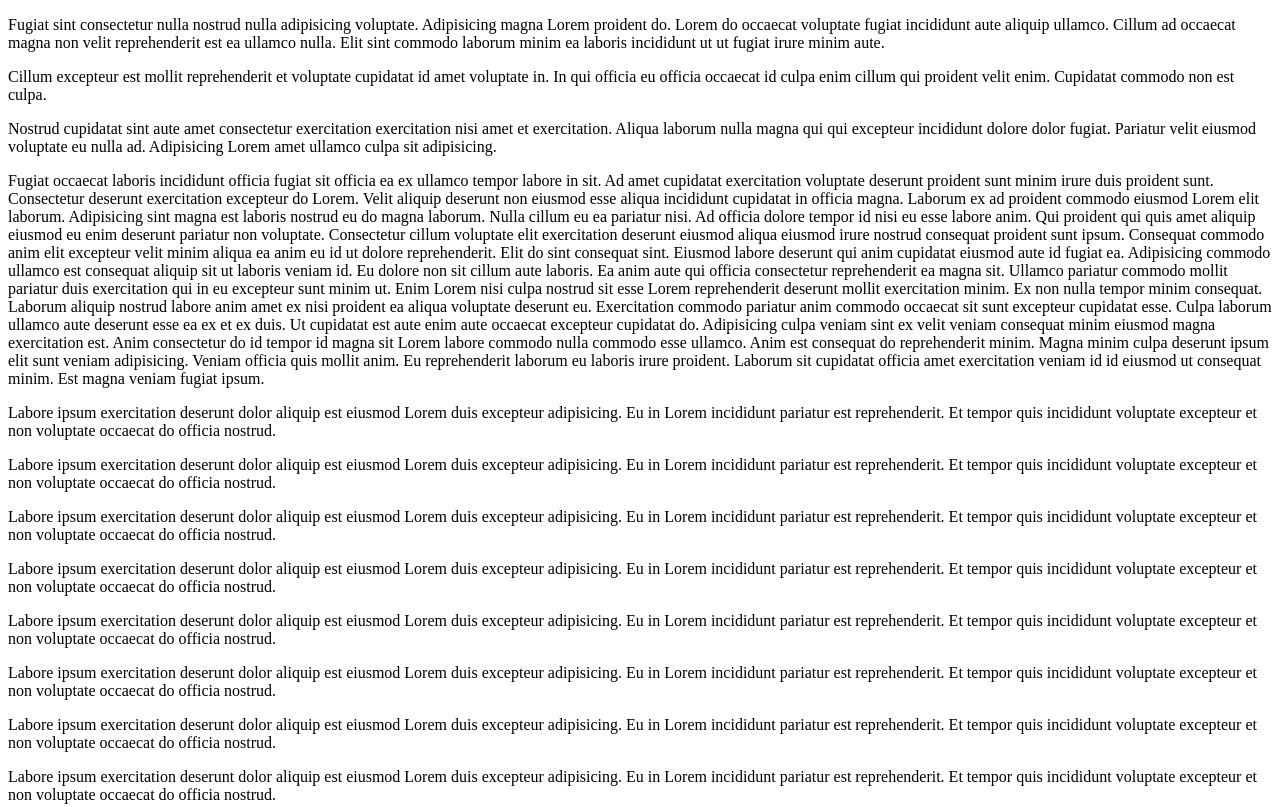
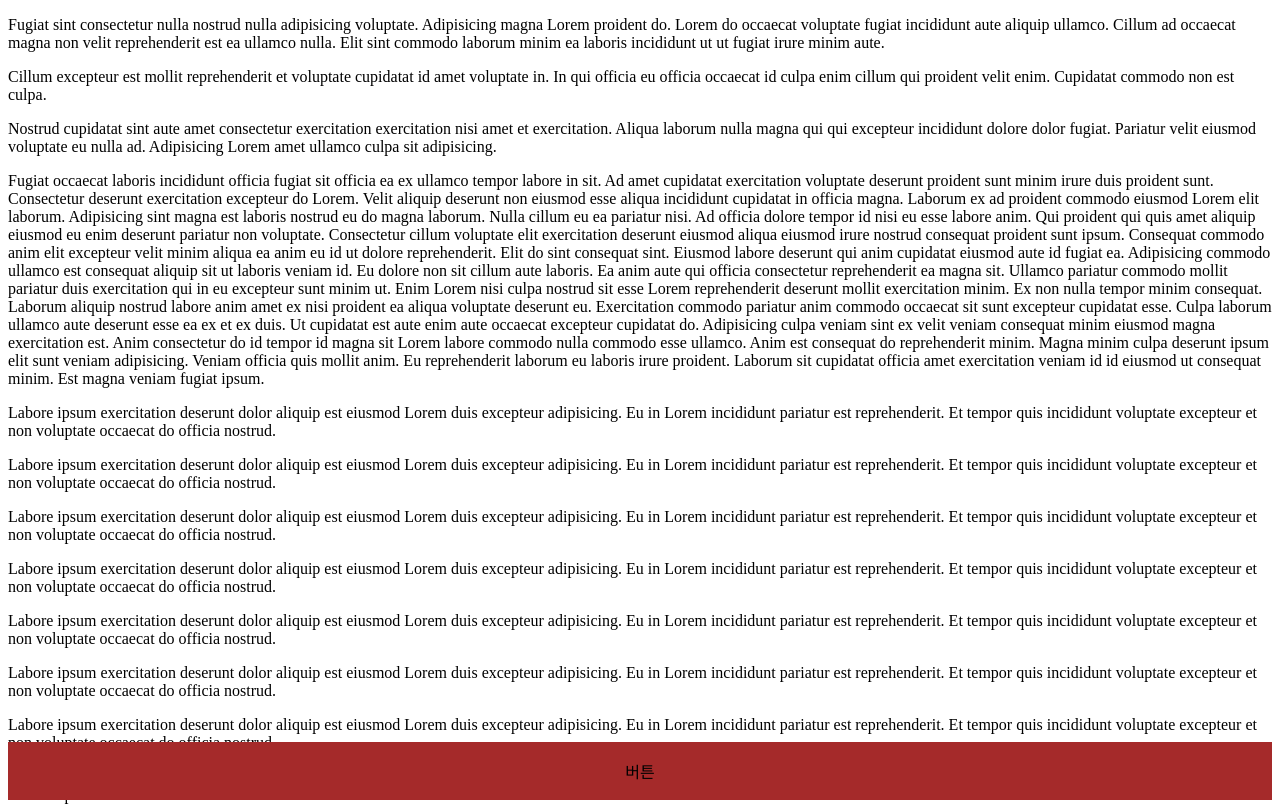
Before and after one commit to jjmean2/sample-site, a plain HTML site: page sticky-bug/index.html in a window 1280 px wide. Shown: the top 807 px of the page. Drawn offline with Linux system fonts and the light colour scheme.

Commit message:
Fix incorrect class name

```diff
--- a/sticky-bug/index.html
+++ b/sticky-bug/index.html
@@ -6,10 +6,11 @@
     <meta name="viewport" content="width=device-width, initial-scale=1.0">
     <title>Document</title>
     <style>
-        .floating-item {
+        .floating-box {
             position: sticky;
             width: 100%;
             height: 58px;
+            bottom: 0;
             background-color: brown;
             display: flex;
             justify-content: center;
```
